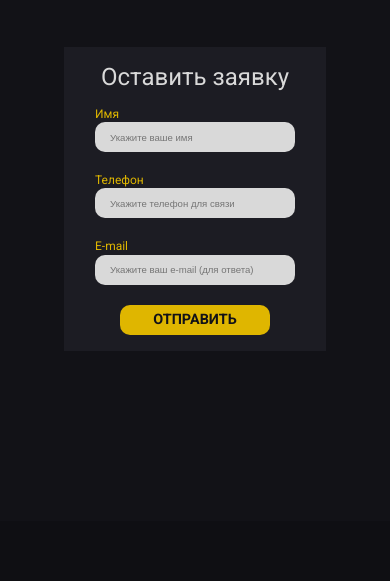
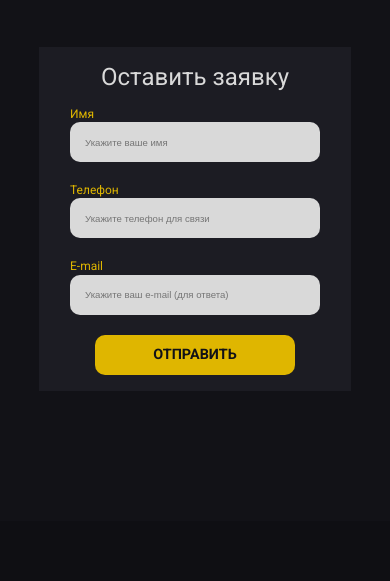
Before and after one commit to tati-id9/YellowArt, a plain HTML site: page call_reques.html in a window 390 px wide. Shown: the part 93-674 px from the top of the page. Drawn offline with Linux system fonts and the light colour scheme.

Commit message:
update banner1 mobile version

```diff
--- a/css/style.css
+++ b/css/style.css
@@ -696,12 +696,12 @@ body {
     gap: 10px;
   }
   .questionnaire__input {
-    height: 30px;
-    width: 200px;
+    height: 40px;
+    width: 250px;
   }
   .questionnaire__submit {
-    width: 150px;
-    height: 30px;
+    width: 200px;
+    height: 40px;
   }
 }
 @media (max-width: 320px) {
```
Also changed, not shown: img/mobile/banner1.png.
